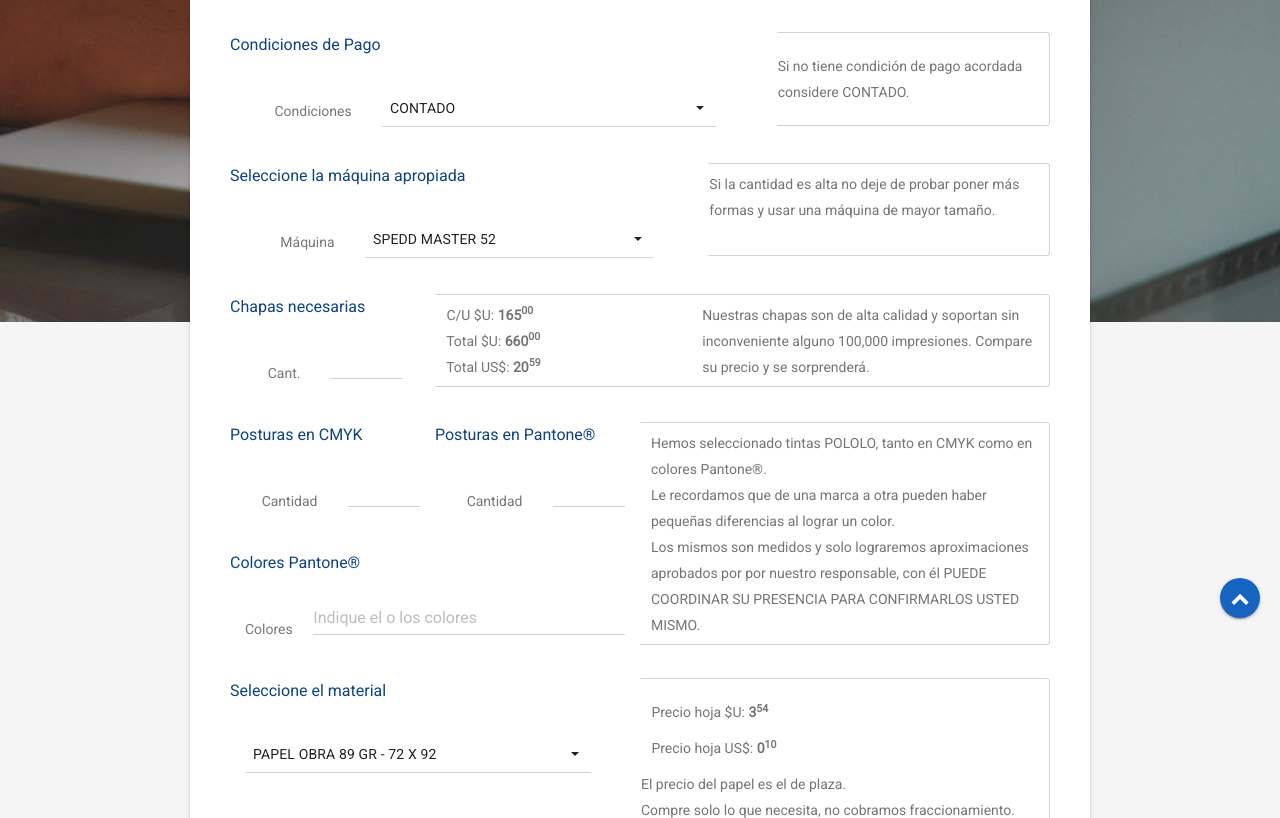
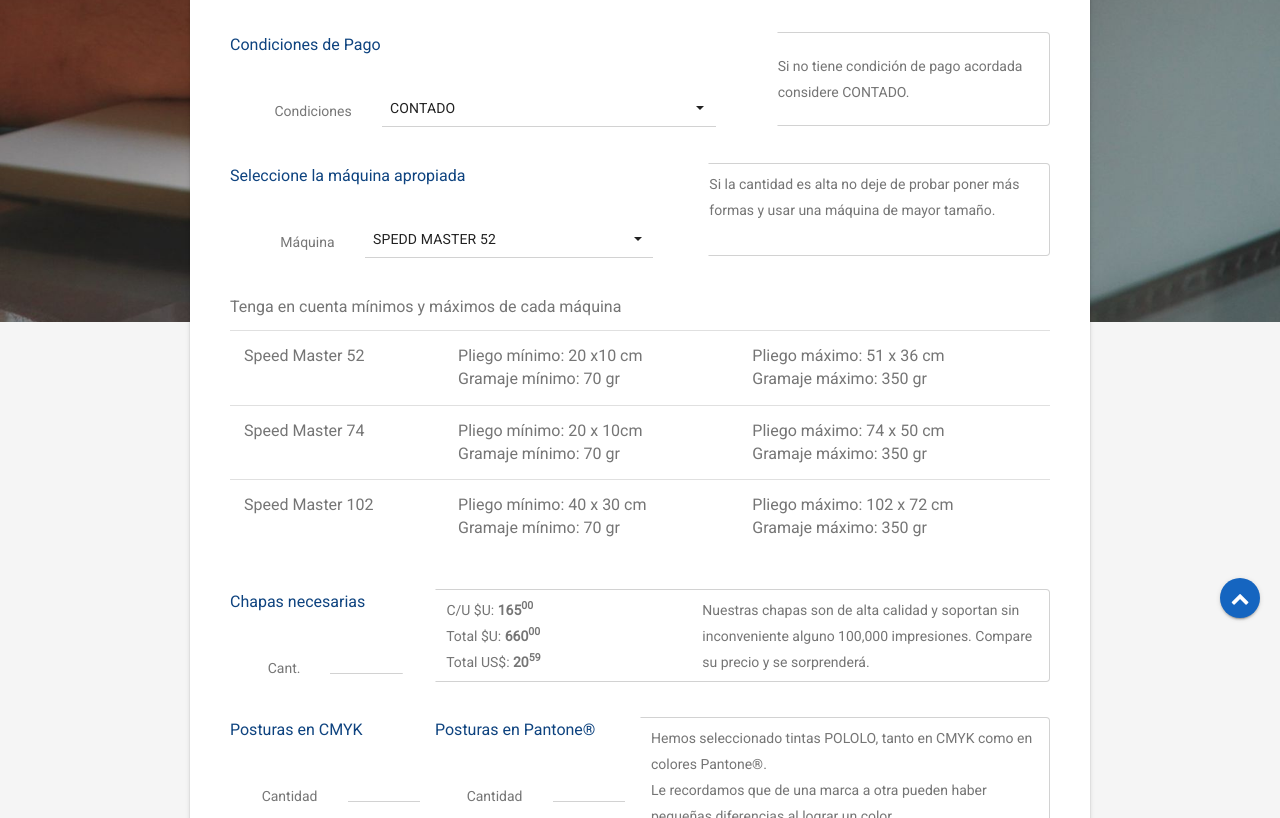
Before and after one commit to Oxisrock/solpim, a website: page docs/price_calc.html in a window 1280 px wide. Shown: the part 282-1100 px from the top of the page. Drawn offline with Linux system fonts and the light colour scheme; files whose address does not match are found by name.

Commit message:
Agregada tabla de máquinas

```diff
--- a/docs/price_calc.html
+++ b/docs/price_calc.html
@@ -93,12 +93,12 @@
 
                     <div class="col-sm-12">
                       <div class="form-group">
-                        <p class="">Dolar interbancario al
+                        <p class="">Dolar interbancario <span class="hidden-xs">al
                           <script>
                           var meses = new Array ("Enero","Febrero","Marzo","Abril","Mayo","Junio","Julio","Agosto","Septiembre","Octubre","Noviembre","Diciembre");
                           var f=new Date();
                           document.write(f.getDate() + " de " + meses[f.getMonth()] + " de " + f.getFullYear());
-                          </script>
+                          </script></span>
                         = <big><strong>32,05</strong></big></p>
                       </div>
                     </div>
@@ -141,6 +141,37 @@
                     <div class="col-sm-5">
                       <div class="form-group relative-box">
                         <p class="">Si la cantidad es alta no deje de probar poner más formas y usar una máquina de mayor tamaño.<br class="hidden-xs hidden-sm"><br class="hidden-xs hidden-sm"></p>
+                      </div>
+                    </div>
+                    <div class="col-xs-12">
+                      <div class="form-group">
+                        <p>Tenga en cuenta mínimos y máximos de cada máquina</p>
+                        <table class="table table-hover table-condensed table-responsive" style="width: 100%">
+                          <tbody>
+                            <tr>
+                              <td>Speed Master 52 </td>
+                              <td>Pliego mínimo: 20 x10 cm <br>
+                                Gramaje mínimo: 70 gr </td>
+                              <td>Pliego máximo: 51 x 36 cm <br>
+                                Gramaje máximo: 350 gr<br>
+                              </td>
+                            </tr>
+                            <tr>
+                              <td>Speed Master 74 </td>
+                              <td>Pliego mínimo: 20 x 10cm<br>
+                                Gramaje mínimo: 70 gr </td>
+                              <td>Pliego máximo: 74 x 50 cm<br>
+                                Gramaje máximo: 350 gr </td>
+                            </tr>
+                            <tr>
+                              <td>Speed Master 102 </td>
+                              <td>Pliego mínimo: 40 x 30 cm<br>
+                                Gramaje mínimo: 70 gr </td>
+                              <td>Pliego máximo: 102 x 72 cm<br>
+                                Gramaje máximo: 350 gr </td>
+                            </tr>
+                          </tbody>
+                        </table>
                       </div>
                     </div>
 
```
Also changed, not shown: src/partials/cont_price_calc.html (+33 -2 lines).
